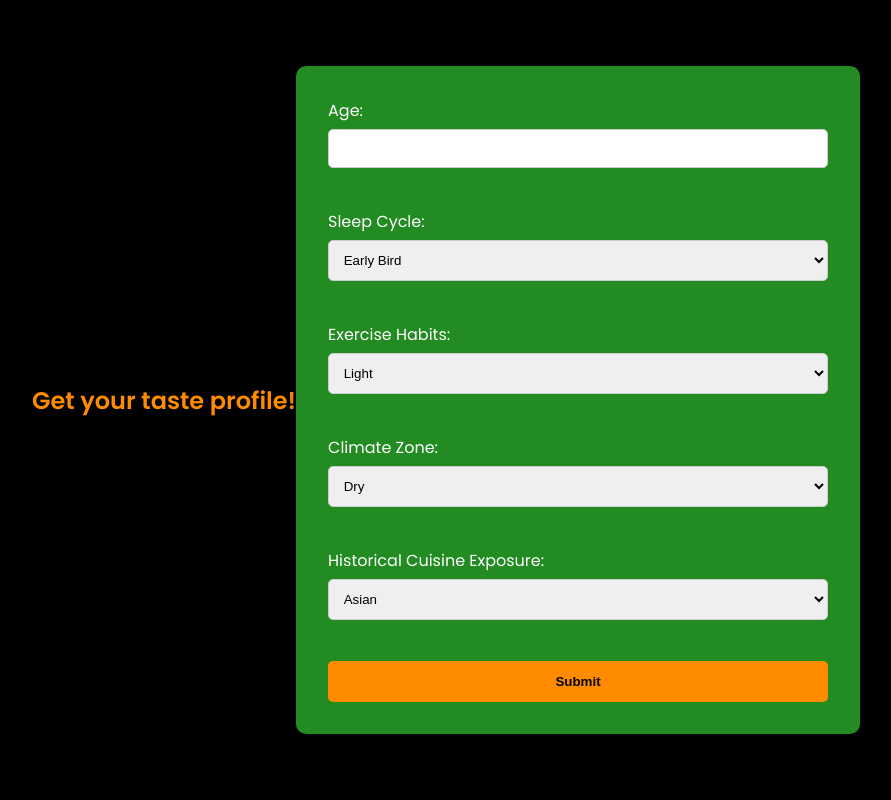
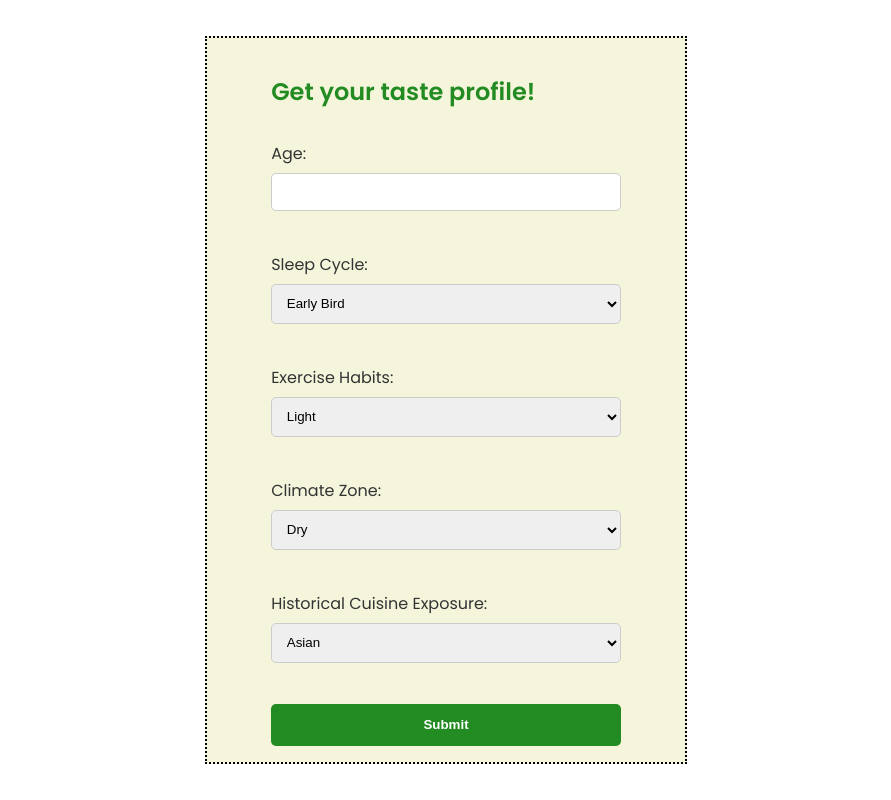
Before and after one commit to emilydma08/flavorsense, a Flask app: page / in a window 1280 px wide. Shown: the whole page, without its empty margins (194-1085 px from the left). Run offline with Flask 3, Linux system fonts and the light colour scheme; parts of the project's set-up code (start-up, migrations or seed data) failed here and were passed over.

Commit message:
form styling

```diff
--- a/app.py
+++ b/app.py
@@ -89,7 +89,16 @@ def predict():
         output = model(input_tensor)
         prediction = torch.argmax(output, dim=1).item()
 
-    return render_template("result.html", prediction=prediction)
+    label_map = {
+    0: 'Sweet',
+    1: 'Spicy',
+    2: 'Sour',
+    3: 'Salty',
+    }
+
+    category = label_map[prediction]
+    return render_template("result.html", prediction=category)
+
 
 if __name__ == '__main__':
     app.run(debug=True)
--- a/static/styles.css
+++ b/static/styles.css
@@ -2,8 +2,8 @@
 
 body {
     font-family: 'Poppins', sans-serif;
-    background-color: #000000;
-    color: #FFFFFF;
+    background-color: #FFFFFF;
+    color: #000000;
     display: flex;
     justify-content: center;
     align-items: center;
@@ -11,24 +11,37 @@ body {
     margin: 0;
 }
 
-h2 {
-    color: #FF8C00; /* Bright Orange */
+.container {
+    background-color: #f9f9f9;
+    padding: 2em;
+    border-radius: 10px;
+    box-shadow: 0 0 20px rgba(0, 0, 0, 0.1);
+    width: 100%;
+    max-width: 500px;
     text-align: center;
 }
 
+h2 {
+    color: #228B22; /* Jungle Green */
+    margin-right: 4vw;
+}
+
 form {
-    background-color: #228B22; /* Jungle Green */
-    padding: 2em;
-    border-radius: 10px;
-    box-shadow: 0 0 20px rgba(0, 0, 0, 0.2);
-    width: 100%;
-    max-width: 500px;
+    margin-top: 2em;
+
+}
+
+.page{
+    border: 2px dotted black;
+    background-color: beige;
+    padding: 2vh 5vw;
 }
 
 label {
     display: block;
     margin-bottom: 1em;
-    color: #FFFFFF;
+    color: #333;
+    text-align: left;
 }
 
 input, select {
@@ -38,26 +51,63 @@ input, select {
     border-radius: 5px;
     box-sizing: border-box;
     margin-top: 0.5em;
+    transition: border-color 0.3s;
+}
+
+input:focus, select:focus {
+    border-color: #FF8C00; /* Bright Orange */
+    outline: none;
 }
 
 button {
     width: 100%;
     padding: 1em;
-    background-color: #FF8C00; /* Bright Orange */
-    color: #000000;
+    background-color: #228B22; /* Jungle Green */
+    color: #FFFFFF;
     border: none;
     border-radius: 5px;
     cursor: pointer;
     font-weight: 600;
+    transition: background-color 0.3s;
+}
+
+button:hover {
+    background-color: #FF8C00; /* Bright Orange */
 }
 
 @media (max-width: 600px) {
-    body {
-        align-items: flex-start;
-        padding: 1em;
-    }
-
-    form {
+    .container {
         padding: 1.5em;
     }
 }
+
+.prediction {
+    font-size: 2em;
+    font-weight: 600;
+    color: #FF8C00; /* Bright Orange */
+    margin: 1em 0;
+    animation: fadeIn 1s ease-in-out;
+}
+
+@keyframes fadeIn {
+    from {
+        opacity: 0;
+        transform: scale(0.9);
+    }
+    to {
+        opacity: 1;
+        transform: scale(1);
+    }
+}
+
+.back-link {
+    display: inline-block;
+    margin-top: 1em;
+    color: #228B22; /* Jungle Green */
+    text-decoration: none;
+    transition: color 0.3s;
+}
+
+.back-link:hover {
+    color: #FF8C00; /* Bright Orange */
+}
--- a/templates/form.html
+++ b/templates/form.html
@@ -6,6 +6,7 @@
     <meta name="viewport" content="width=device-width, initial-scale=1.0">
 </head>
 <body>
+    <div class="page">
     <h2>Get your taste profile!</h2>
     <form action="/predict" method="post">
         <label>Age: <input type="number" name="age" /></label><br>
@@ -40,5 +41,6 @@
         </label><br>
         <button type="submit">Submit</button>
     </form>
+    </div>
 </body>
 </html>
```
Also changed, not shown: templates/result.html (+12 -4 lines).
